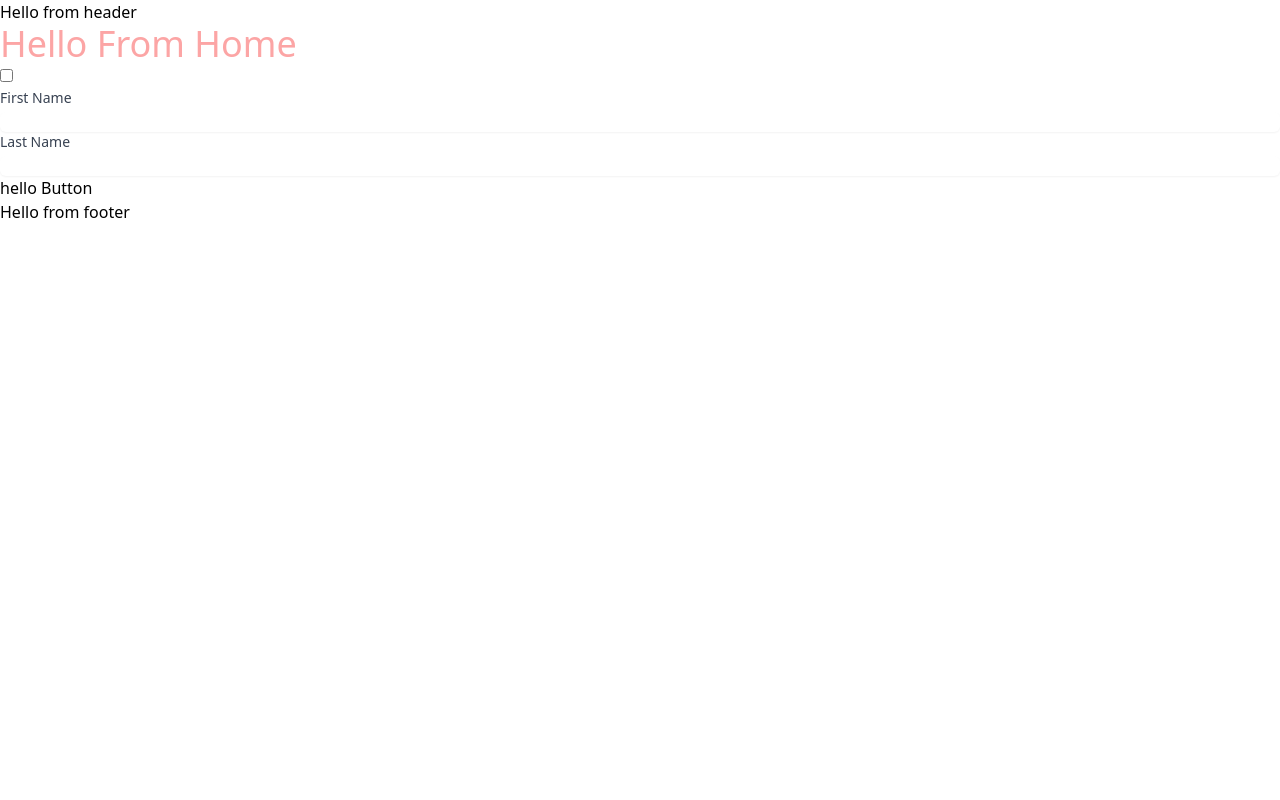
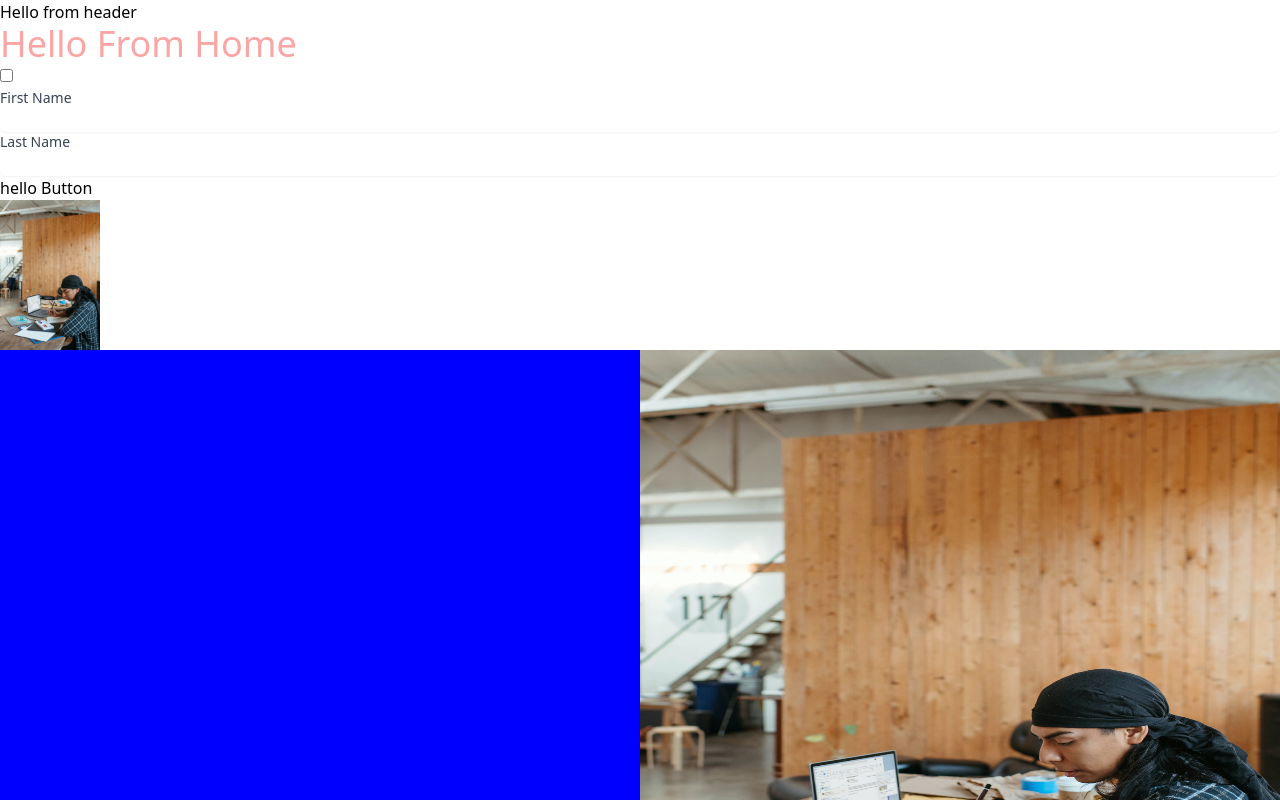
Before and after one commit to imyagnesh/lisco-web-app, a Next.js app: page / in a window 1280 px wide. Shown: the top 800 px of the page. Built offline with nearby package versions, Linux system fonts and the light colour scheme; no server answers.

Commit message:
commit code

```diff
--- a/pages/_app.js
+++ b/pages/_app.js
@@ -1,17 +1,13 @@
-import Footer from '../components/Footer';
-import Header from '../components/Header';
-import '../styles/globals.css';
+import Footer from '@components/Footer';
+import Header from '@components/Header';
+import '@styles/globals.css';
 
 // <> -> Fragment
 
 function MyApp({ Component, pageProps }) {
-  return (
-    <>
-      <Header />
-      <Component {...pageProps} />
-      <Footer />
-    </>
-  );
+  console.log(Component);
+  console.log(pageProps);
+  return <Component {...pageProps} />;
 }
 
 export default MyApp;
--- /dev/null
+++ b/pages/_document.js
@@ -0,0 +1,32 @@
+import Footer from '@components/Footer';
+import Header from '@components/Header';
+import Document, { Html, Head, Main, NextScript } from 'next/document';
+
+class MyDocument extends Document {
+  static async getInitialProps(ctx) {
+    const initialProps = await Document.getInitialProps(ctx);
+    return { ...initialProps };
+  }
+
+  render() {
+    return (
+      <Html lang="en">
+        <Head>
+          <meta name="keywords" content="lisco, printers" />
+          <link
+            href="https://fonts.googleapis.com/css2?family=Inter&display=optional"
+            rel="stylesheet"
+          />
+        </Head>
+        <body>
+          <Header />
+          <Main />
+          <Footer />
+          <NextScript />
+        </body>
+      </Html>
+    );
+  }
+}
+
+export default MyDocument;
--- a/pages/cart.js
+++ b/pages/cart.js
@@ -1,7 +1,15 @@
-import React from 'react';
+import Head from 'next/head';
 
 const Cart = () => {
-  return <div>hello from cart</div>;
+  return (
+    <div>
+      <Head>
+        <title>Cart Page</title>
+        <meta name="description" content="Cart page" />
+      </Head>
+      hello from cart
+    </div>
+  );
 };
 
 export default Cart;
--- /dev/null
+++ b/pages/contact.js
@@ -0,0 +1,7 @@
+import React from 'react';
+
+const Contact = () => {
+  return <div>hello from contact</div>;
+};
+
+export default Contact;
--- a/pages/index.js
+++ b/pages/index.js
@@ -1,15 +1,46 @@
-import Input from '../components/Input';
-import Button from '../components/Button';
+import Head from 'next/head';
+import Image from 'next/image';
+import Input from '@components/Input';
+import Button from '@components/Button';
+
+console.log('url', process.env.NEXT_PUBLIC_API_URL);
 
 function Home({ data }) {
   console.log(data);
   return (
     <div>
+      <Head>
+        <title>Home Page</title>
+        <meta name="description" content="lisco home page" />
+      </Head>
       <h1 className="text-red-300 text-4xl">Hello From Home</h1>
       <input type="checkbox" />
       <Input label="First Name" name="firstName" />
       <Input label="Last Name" name="lastName" />
       <Button />
+      <img
+        src="images/banner.jpg"
+        alt="banner image"
+        height={100}
+        width={100}
+      />
+      <div
+        style={{
+          display: 'flex',
+          height: '80vh',
+        }}
+      >
+        <div style={{ flexGrow: 1, backgroundColor: 'blue' }}></div>
+        <div
+          style={{
+            flexGrow: 1,
+            backgroundColor: 'yellow',
+            position: 'relative',
+          }}
+        >
+          <Image src="/images/banner.jpg" alt="banner image" layout="fill" />
+        </div>
+      </div>
     </div>
   );
 }
```
Also changed, not shown: jsconfig.json (added, +9 -0 lines), public/images/banner.jpg (added).
